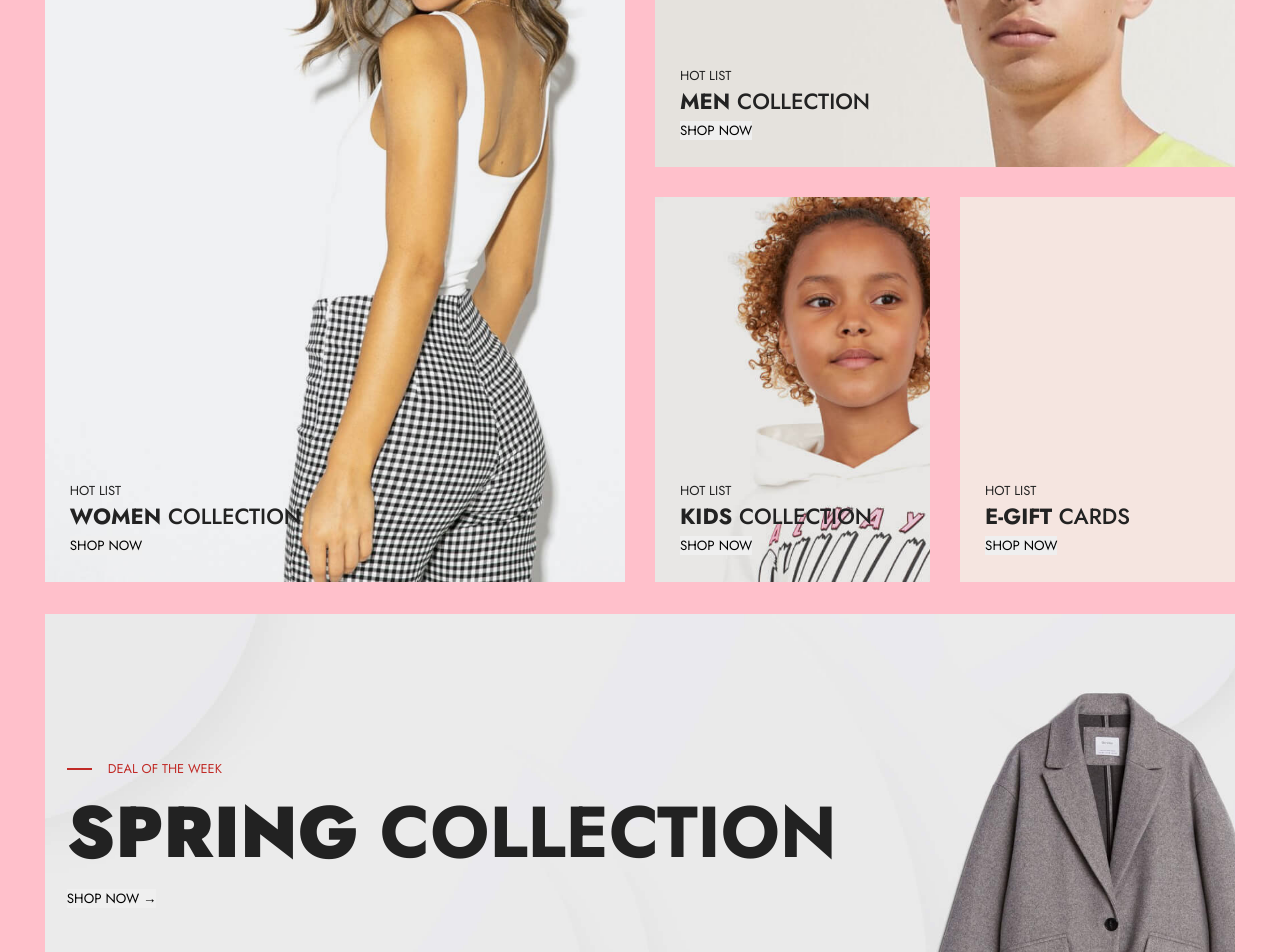
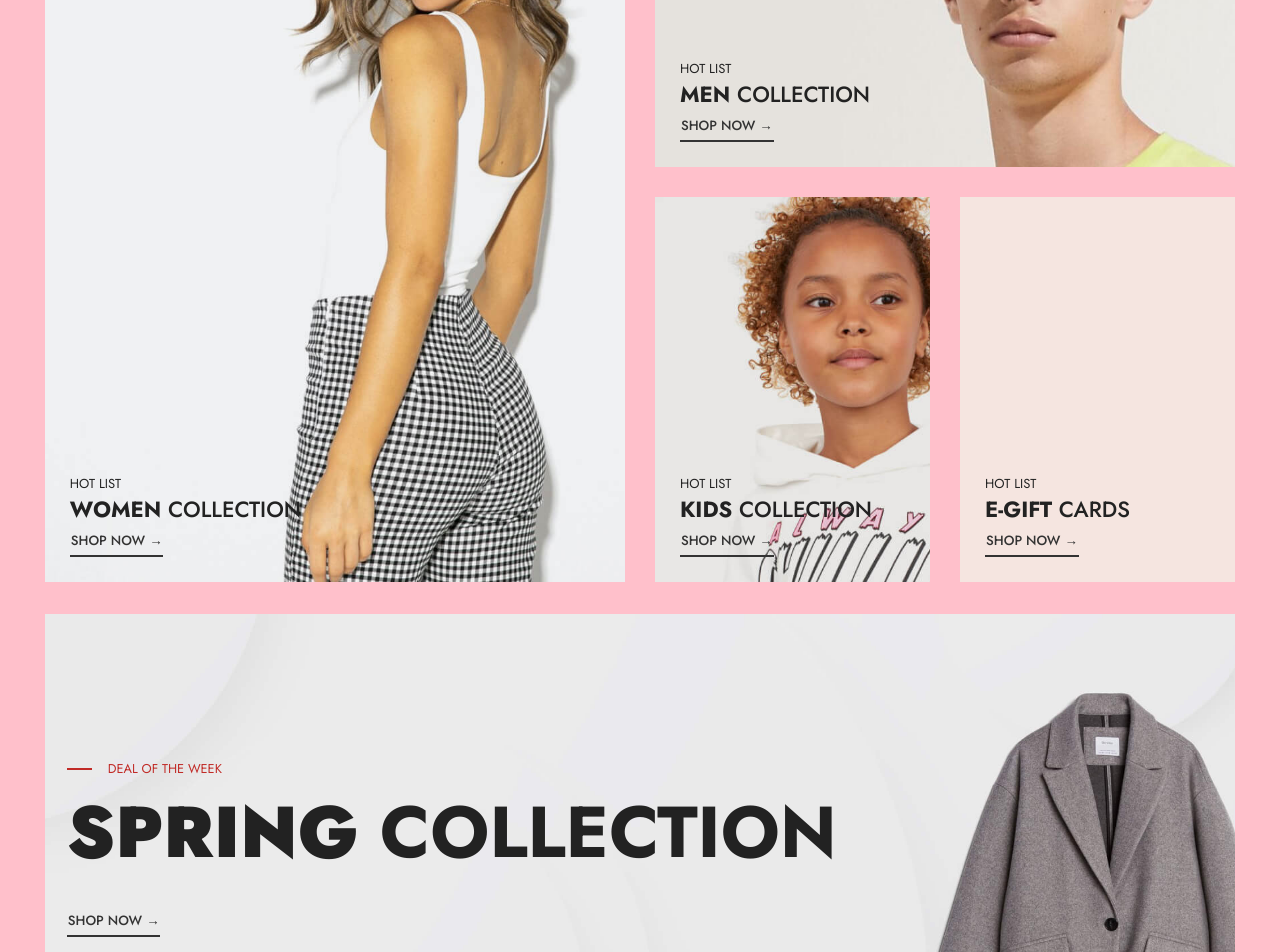
Before and after one commit to Sahba-Rezvani/redwine-website, a React (Create React App) app: page / in a window 1280 px wide. Shown: the part 1120-2072 px from the top of the page. Built offline with nearby package versions, Linux system fonts and the light colour scheme; data requests are answered from the project's data file.

Commit message:
fixing some bugs in Home page buttons

```diff
--- a/src/components/Banner.js
+++ b/src/components/Banner.js
@@ -1,3 +1,5 @@
+import { Link } from "react-router-dom";
+
 export default function MainBanner() {
   return (
     <div className="banner-container">
@@ -11,7 +13,9 @@ export default function MainBanner() {
           Lorem ipsum dolor sit amet, consectetuer adipiscing elit. Aenean
           commodo
         </p>
-        <button className="btn primary-btn">shop now</button>
+        <Link to="/shop">
+          <button className="btn primary-btn">shop now</button>
+        </Link>
       </div>
     </div>
   );
--- a/src/components/Discount.js
+++ b/src/components/Discount.js
@@ -1,4 +1,4 @@
-// import React, { Component } from "react";
+import { Link } from "react-router-dom";
 import FlipClockCountdown from "@leenguyen/react-flip-clock-countdown";
 import "@leenguyen/react-flip-clock-countdown/dist/index.css";
 
@@ -13,8 +13,9 @@ export function Discount() {
       <h2 className="discount-title">
         <strong>spring</strong> collection
       </h2>
-      <button className="btn shop-now-btn">Shop now &rarr; </button>
-
+      <Link to="/shop">
+        <button className="primary-btn ">shop now &rarr;</button>
+      </Link>
       <div className="timer-box">
         <FlipClockCountdown
           className="flip-clock"
--- a/src/components/ImageMenu.js
+++ b/src/components/ImageMenu.js
@@ -1,3 +1,5 @@
+import { Link } from "react-router-dom";
+
 export default function ImageMenu() {
   return (
     <div className="grid-image-collection section-width">
@@ -7,7 +9,9 @@ export default function ImageMenu() {
           <h3 className="grid-title">
             <strong>women</strong> collection
           </h3>
-          <button className="shop-now-btn btn">shop now</button>
+          <Link to="/shop">
+            <button className="primary-btn ">shop now &rarr;</button>
+          </Link>
         </div>
       </a>
       <a className="collection-grid-2" href="#">
@@ -16,7 +20,9 @@ export default function ImageMenu() {
           <h3 className="grid-title">
             <strong>men</strong> collection
           </h3>
-          <button className="shop-now-btn btn">shop now</button>
+          <Link to="/shop">
+            <button className="primary-btn ">shop now &rarr;</button>
+          </Link>{" "}
         </div>
       </a>
       <a className="collection-grid-3" href="#">
@@ -25,7 +31,9 @@ export default function ImageMenu() {
           <h3 className="grid-title">
             <strong>kids</strong> collection
           </h3>
-          <button className="shop-now-btn btn">shop now</button>
+          <Link to="/shop">
+            <button className="primary-btn ">shop now &rarr;</button>
+          </Link>{" "}
         </div>
       </a>
       <a className="collection-grid-4" href="#">
@@ -34,7 +42,9 @@ export default function ImageMenu() {
           <h3 className="grid-title">
             <strong>e-gift</strong> cards
           </h3>
-          <button className="shop-now-btn btn">shop now</button>
+          <Link to="/shop">
+            <button className="primary-btn ">shop now &rarr;</button>
+          </Link>{" "}
         </div>
       </a>
     </div>
--- a/src/components/Menu.js
+++ b/src/components/Menu.js
@@ -1,4 +1,4 @@
-import { Outlet, Link } from "react-router-dom";
+import { Link } from "react-router-dom";
 
 export function Menu() {
   return (
```
